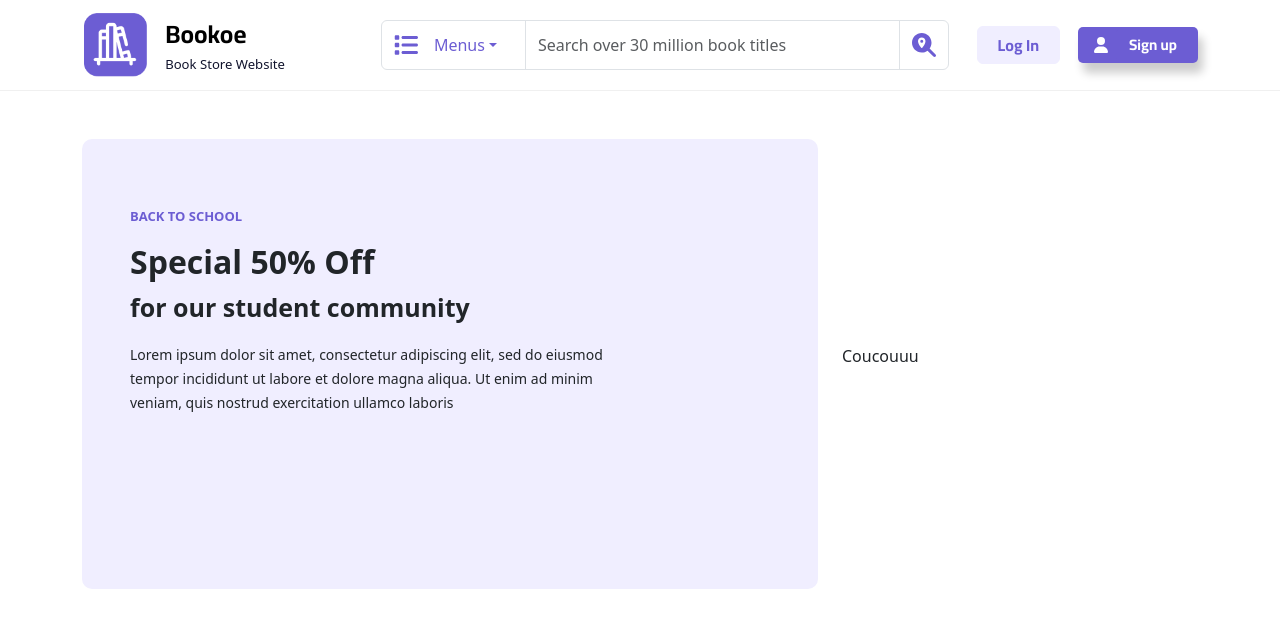
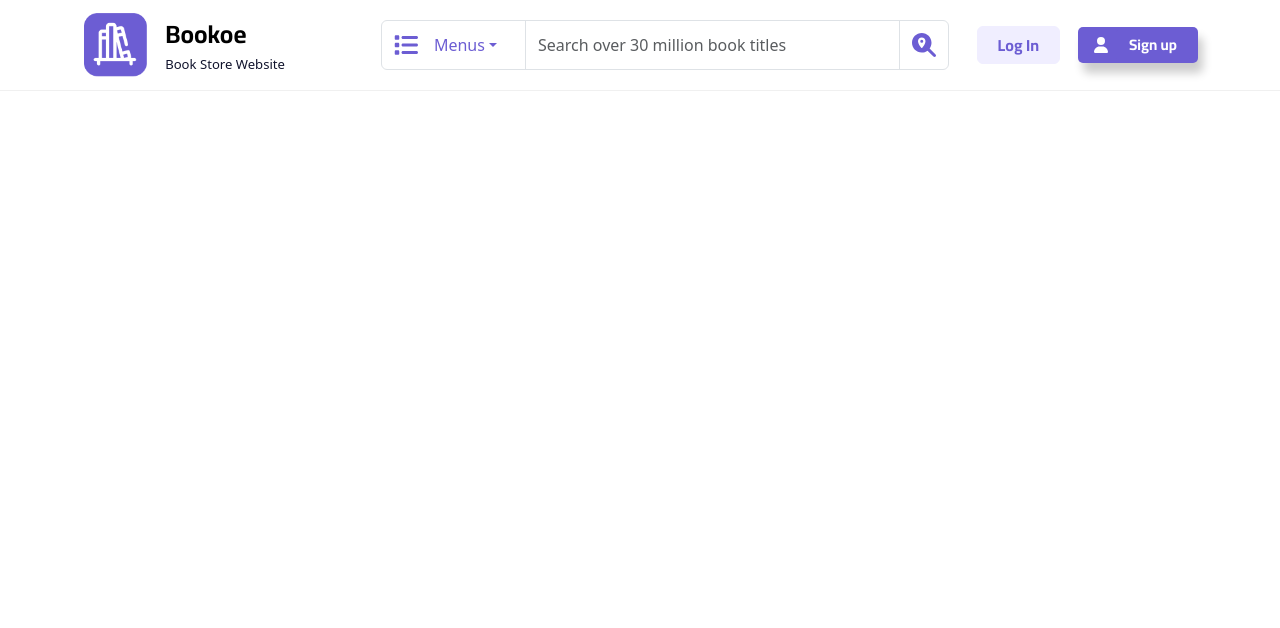
Before and after one commit to Twamii/projethackhaton, a React (Create React App) app: page / in a window 1280 px wide. Shown: the top 628 px of the page. Built offline with nearby package versions, Linux system fonts and the light colour scheme.

Commit message:
Noemy Page

```diff
--- a/src/App.js
+++ b/src/App.js
@@ -1,12 +1,13 @@
 import './App.css';
 
-import HomePage from './Pages/HomePage';
-// ll
+// import HomePage from './Pages/HomePage';
+import BookPage from './Pages/BookPage';
 
 function App() {
   return (
     <div>
-      <HomePage/>
+      {/* <HomePage /> */}
+      <BookPage />
     </div>
   );
 }
--- /dev/null
+++ b/src/Pages/BookPage.js
@@ -0,0 +1,20 @@
+import NavbarScroll from "../Composants/Navbar";
+import { Container, Row, Col } from "react-bootstrap";
+import './BookPage.css'
+
+function BookPage() {
+  return (
+    <div>
+      <NavbarScroll />
+      <Container>
+        <Row>
+          <Col xs={12} md={6} className="d-flex align-items-center py-5">
+
+          </Col>
+        </Row>
+      </Container>
+    </div>
+  );
+}
+
+export default BookPage;
--- a/src/Pages/HomePage.js
+++ b/src/Pages/HomePage.js
@@ -18,6 +18,7 @@ function HomePage() {
                 tempor incididunt ut labore et dolore magna aliqua. Ut
                 enim ad minim<br /> veniam, quis nostrud exercitation ullamco laboris
               </small>
+
             </div>
           </Col>
           <Col xs={6} md={4} className="d-flex align-items-center">
```
Also changed, not shown: src/Pages/BookPage.css (added).
